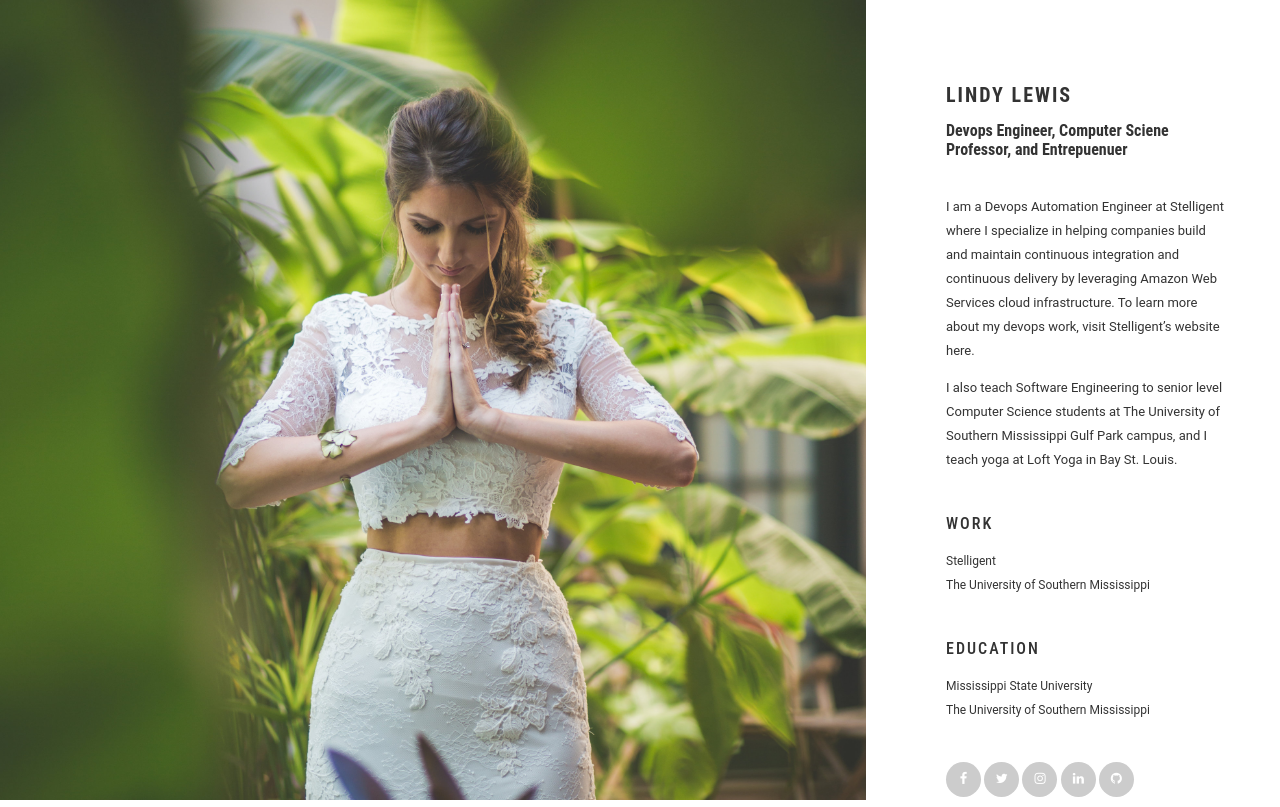
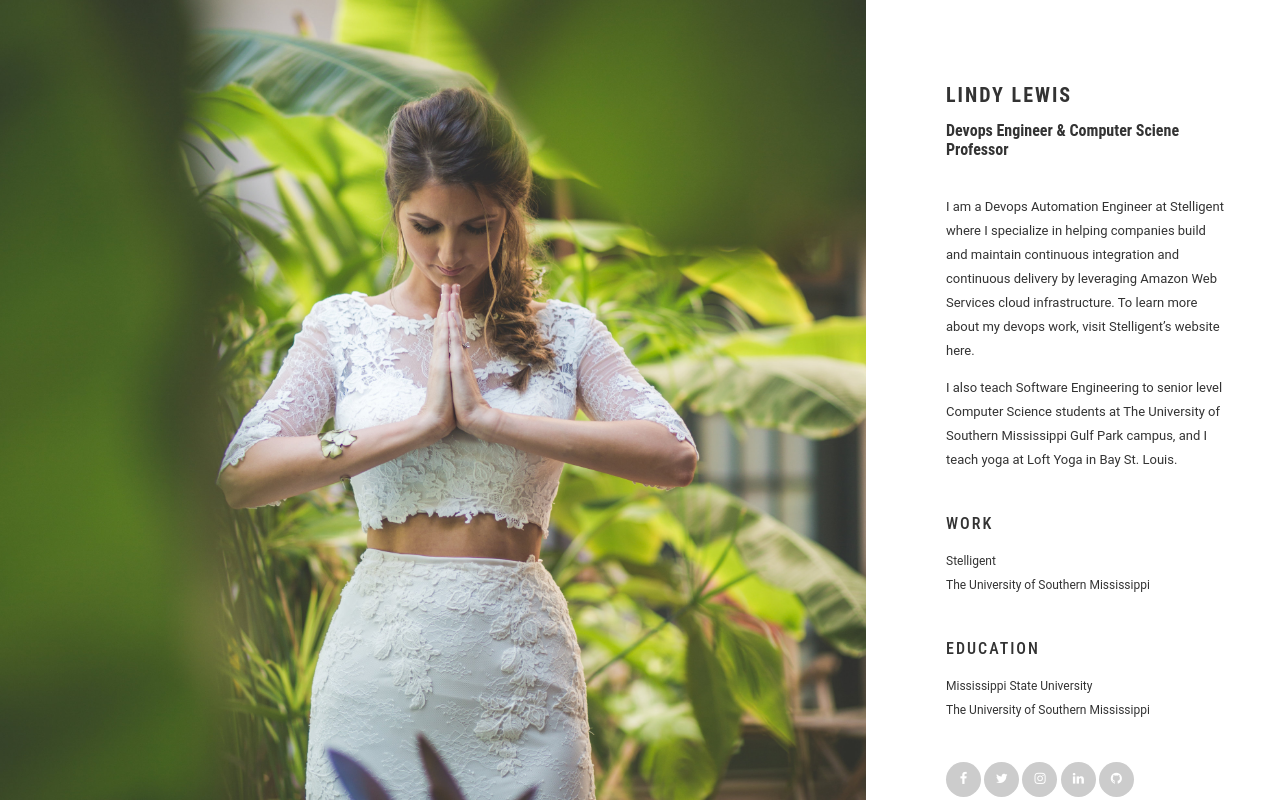
Before and after one commit to lindyslewis/lindyslewis, a plain HTML site: page index.html in a window 1280 px wide. Drawn offline with Linux system fonts and the light colour scheme.

Commit message:
Update index.html

```diff
--- a/index.html
+++ b/index.html
@@ -9,7 +9,7 @@
     <div class="body">
       <div class="body-header">
         <h1 class="name">Lindy Lewis</h1>
-        <h2 class="heading">Devops Engineer, Computer Sciene Professor, and Entrepuenuer</h2>
+        <h2 class="heading">Devops Engineer & Computer Sciene Professor</h2>
       </div>
       <div class="body-content">
         <div class="bio">
```
